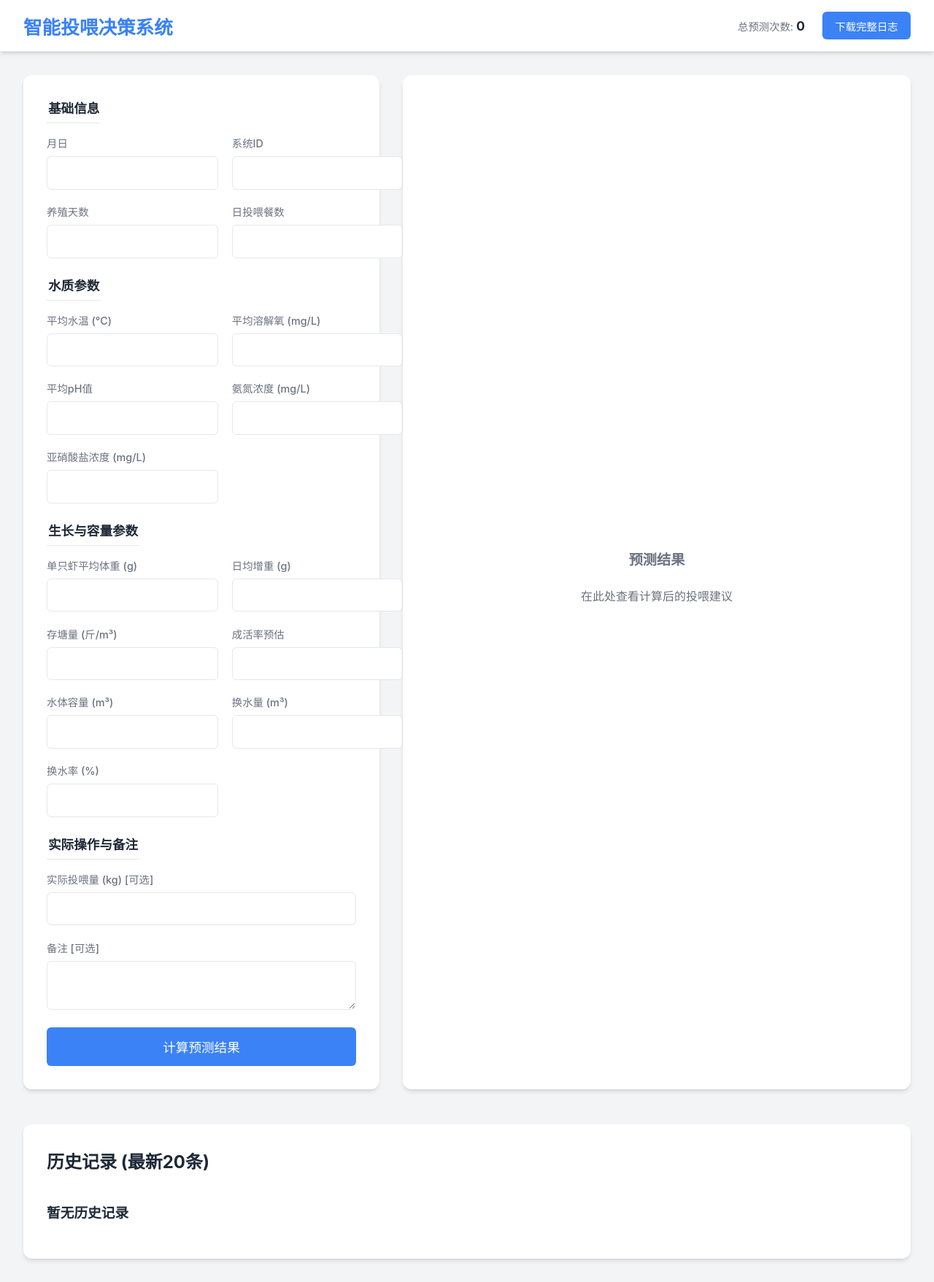
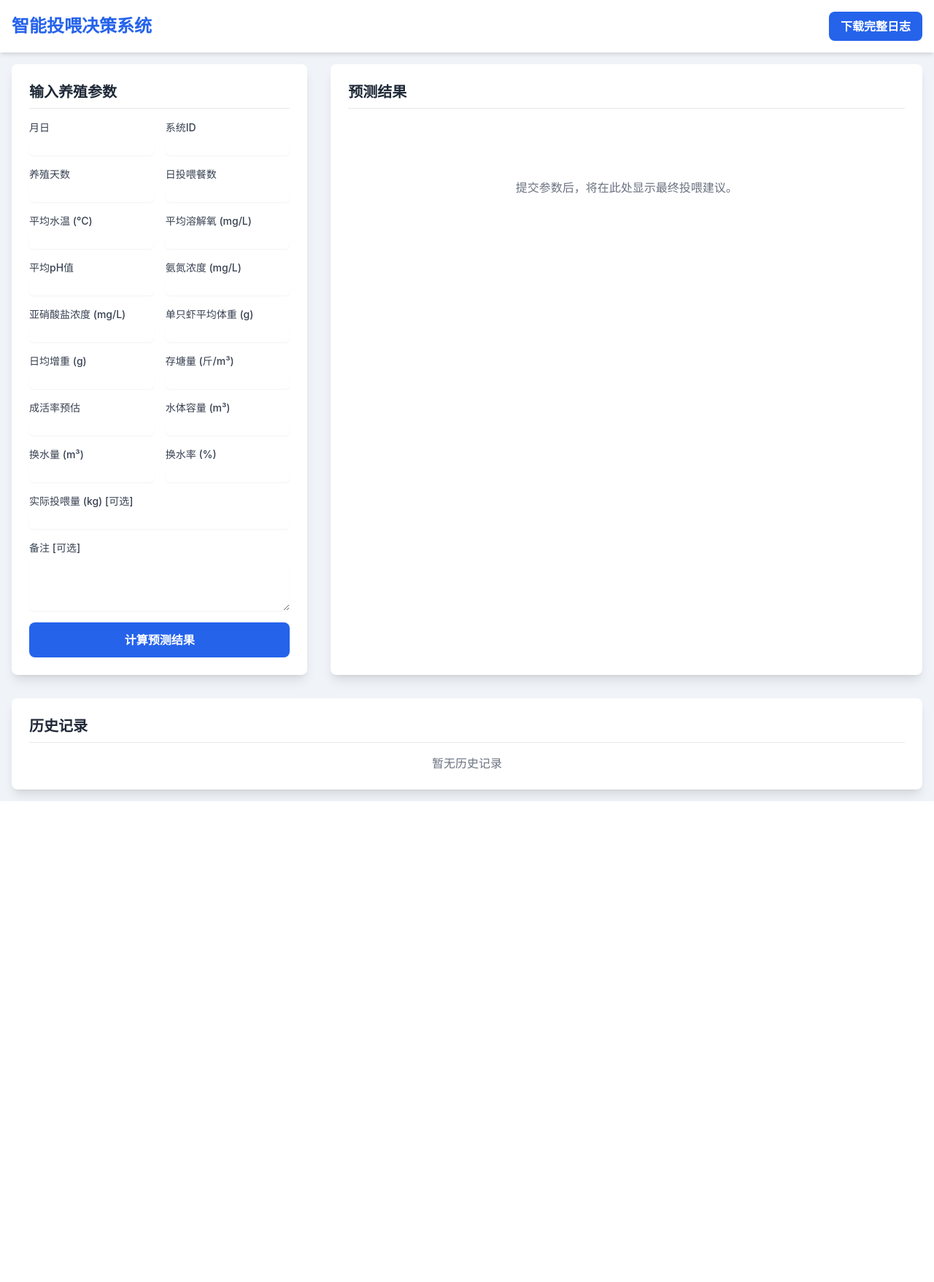
Before and after one commit to zhaohc1010/feeding_agent_webapp, a Flask app: page / in a window 1280 px wide. Shown: the whole page at 73% size. After the commit the page ends 1098 px from the top, so only its background shows below. Run offline with Flask 3, Linux system fonts and the light colour scheme; some libraries are stand-ins or nearby versions.

Commit message:
Add files via upload

```diff
--- a/feeding_agent_webapp/app.py
+++ b/feeding_agent_webapp/app.py
@@ -19,36 +19,48 @@ app = Flask(__name__)
 @app.route('/')
 def index():
     """
-    渲染主页, 加载总预测次数和历史记录。
+    渲染主页, 加载全部历史记录。
     """
-    stats = {'total_predictions': 0}
-    history_table_html = "<h3>暂无历史记录</h3>"
+    history_table_html = "<p class='text-center text-gray-500'>暂无历史记录</p>"
 
     if os.path.exists(LOG_FILE_PATH):
         try:
             df = pd.read_excel(LOG_FILE_PATH)
             if not df.empty:
-                # 只计算总预测次数
-                stats['total_predictions'] = len(df)
+                # 读取所有记录并倒序，让最新的记录显示在最上面
+                all_records = df.iloc[::-1]
 
-                # 准备历史记录表格
-                latest_records = df.tail(20).iloc[::-1]  # 获取最新20条并倒序，让最新的在最上面
+                # 定义要在表格中显示的列
                 display_columns = [
                     'Date', 'age_in_days', 'weight', 'average_water_temp', 'average_do',
                     'LGBM_Prediction_kg', 'Final_Predicted_Amount_kg',
                     'Actual_Feeding_Amount_kg', 'Remarks'
                 ]
-                existing_columns = [col for col in display_columns if col in latest_records.columns]
-                history_table_html = latest_records[existing_columns].to_html(
-                    classes='history-table',
+                # 过滤掉不存在于DataFrame中的列名，以增强代码健壮性
+                existing_columns = [col for col in display_columns if col in all_records.columns]
+
+                # 将数据转换为HTML表格，并添加Tailwind CSS类
+                history_table_html = all_records[existing_columns].to_html(
+                    classes='min-w-full divide-y divide-gray-200',
+                    header=True,
                     index=False,
-                    na_rep='-'
+                    na_rep='-',
+                    border=0
                 )
+                # 为表头和表体添加更精细的样式
+                history_table_html = history_table_html.replace('<thead>', '<thead class="bg-gray-50">')
+                history_table_html = history_table_html.replace('<tbody>',
+                                                                '<tbody class="bg-white divide-y divide-gray-200">')
+                history_table_html = history_table_html.replace('<th>',
+                                                                '<th class="px-6 py-3 text-left text-xs font-medium text-gray-500 uppercase tracking-wider">')
+                history_table_html = history_table_html.replace('<td>',
+                                                                '<td class="px-6 py-4 whitespace-nowrap text-sm text-gray-700">')
+
         except Exception as e:
             print(f"读取日志文件时出错: {e}")
-            history_table_html = "<h3>读取历史记录失败</h3>"
+            history_table_html = "<p class='text-center text-red-500'>读取历史记录失败</p>"
 
-    return render_template('index.html', stats=stats, history_table=history_table_html)
+    return render_template('index.html', history_table=history_table_html)
 
 
 @app.route('/predict', methods=['POST'])
--- a/feeding_agent_webapp/templates/index.html
+++ b/feeding_agent_webapp/templates/index.html
@@ -3,142 +3,78 @@
 <head>
     <meta charset="UTF-8">
     <meta name="viewport" content="width=device-width, initial-scale=1.0">
-    <title>智能投喂量预测智能体</title>
+    <title>智能投喂决策系统</title>
+    <script src="https://cdn.tailwindcss.com"></script>
+    <script src="https://cdn.jsdelivr.net/npm/marked/marked.min.js"></script>
     <style>
-        :root {
-            --primary-color: #3B82F6; --primary-hover: #2563EB;
-            --bg-color: #F3F4F6; --card-bg-color: #FFFFFF;
-            --text-primary: #1F2937; --text-secondary: #6B7280;
-            --border-color: #E5E7EB;
-            --shadow: 0 4px 6px -1px rgba(0, 0, 0, 0.1), 0 2px 4px -2px rgba(0, 0, 0, 0.1);
-        }
-        body, html { margin: 0; padding: 0; font-family: -apple-system, BlinkMacSystemFont, "Segoe UI", Roboto, "Helvetica Neue", Arial, sans-serif; background-color: var(--bg-color); color: var(--text-primary); }
-
-        /* Header */
-        .header {
-            background-color: var(--card-bg-color);
-            padding: 1rem 2rem;
-            display: flex;
-            justify-content: space-between;
-            align-items: center;
-            border-bottom: 1px solid var(--border-color);
-            box-shadow: var(--shadow);
-        }
-        .header-title h1 { font-size: 1.6rem; margin: 0; color: var(--primary-color); }
-        .header-actions { display: flex; align-items: center; gap: 1.5rem; }
-        .stat-display { font-size: 0.9rem; color: var(--text-secondary); }
-        .stat-display strong { color: var(--text-primary); font-size: 1.1rem; }
-        .btn { padding: 0.6em 1.2em; font-size: 0.9em; font-weight: 500; color: #fff; background-color: var(--primary-color); border: none; border-radius: 6px; text-decoration: none; cursor: pointer; transition: background-color 0.2s; }
-        .btn:hover { background-color: var(--primary-hover); }
-
-        /* Main Layout */
-        main { padding: 2rem; max-width: 1400px; margin: 0 auto; }
-        .main-grid { display: grid; grid-template-columns: repeat(12, 1fr); gap: 2rem; }
-        .form-card { grid-column: span 5; }
-        .results-area { grid-column: span 7; }
-        .history-card { grid-column: span 12; margin-top: 1rem; }
-        .card { background-color: var(--card-bg-color); padding: 2rem; border-radius: 12px; box-shadow: var(--shadow); }
-
-        /* Form & Results */
-        .form-grid { display: grid; grid-template-columns: 1fr 1fr; gap: 1.2rem; }
-        fieldset { border: none; padding: 0; margin: 0 0 1.5rem; }
-        legend { font-size: 1.1rem; font-weight: 600; color: var(--text-primary); margin-bottom: 1rem; padding-bottom: 0.5rem; border-bottom: 1px solid var(--border-color); }
-        .form-group { display: flex; flex-direction: column; }
-        label { margin-bottom: 0.5rem; font-weight: 500; font-size: 0.9em; color: var(--text-secondary); }
-        input, textarea { padding: 0.8em; border: 1px solid var(--border-color); border-radius: 6px; font-size: 1em; }
-        .results-area .placeholder { text-align: center; color: var(--text-secondary); padding: 4rem 1rem; height: 100%; box-sizing: border-box; display: flex; flex-direction: column; justify-content: center; align-items: center; }
-        #results-card { display: none; } #results-content { white-space: pre-wrap; font-family: 'Courier New', monospace; font-size: 0.95em; }
-        .spinner { display: none; margin: 4rem auto; width: 40px; height: 40px; border: 4px solid #E5E7EB; border-top: 4px solid var(--primary-color); border-radius: 50%; animation: spin 1s linear infinite; }
-        @keyframes spin { 0% { transform: rotate(0deg); } 100% { transform: rotate(360deg); } }
-
-        /* History Table */
-        .history-card h2 { margin-top: 0; }
-        .table-wrapper { max-height: 400px; overflow-y: auto; }
-        .history-table { width: 100%; border-collapse: collapse; font-size: 0.9em; }
-        .history-table th, .history-table td { border-bottom: 1px solid var(--border-color); padding: 10px 12px; text-align: left; }
-        .history-table th { background-color: #F9FAFB; font-weight: 600; position: sticky; top: 0; }
-        .history-table tbody tr:hover { background-color: #EFF6FF; }
-
-        /* Responsive */
-        @media (max-width: 1200px) {
-            .form-card, .results-area { grid-column: span 6; }
-        }
-        @media (max-width: 992px) {
-            .form-card, .results-area { grid-column: span 12; }
-            .main-grid { display: flex; flex-direction: column; }
-        }
+        body { font-family: 'Inter', sans-serif, -apple-system, BlinkMacSystemFont; background-color: #f0f4f8; }
+        .form-input:focus { box-shadow: 0 0 0 3px rgba(66, 153, 225, 0.5); border-color: #4299e1; }
+        .prose h3 { margin-top: 0; }
+        .prose p { margin-bottom: 0.5rem; }
     </style>
 </head>
-<body>
-    <header class="header">
-        <div class="header-title"><h1>智能投喂决策系统</h1></div>
-        <div class="header-actions">
-            <div class="stat-display">总预测次数: <strong>{{ stats.total_predictions }}</strong></div>
-            <a href="/download_log" class="btn">下载完整日志</a>
+<body class="text-gray-800">
+
+    <header class="bg-white shadow-md sticky top-0 z-10">
+        <div class="container mx-auto px-4 py-4 flex justify-between items-center">
+            <h1 class="text-2xl font-bold text-blue-600">智能投喂决策系统</h1>
+            <a href="/download_log" class="bg-blue-600 hover:bg-blue-700 text-white font-bold py-2 px-4 rounded-lg transition duration-300">下载完整日志</a>
         </div>
     </header>
 
-    <main>
-        <div class="main-grid">
-            <div class="form-card card">
-                <form id="prediction-form">
-                    <fieldset>
-                        <legend>基础信息</legend>
-                        <div class="form-grid">
-                            <div class="form-group"><label for="month_day">月日</label><input type="text" id="month_day" name="month_day" required></div>
-                            <div class="form-group"><label for="system_id">系统ID</label><input type="text" id="system_id" name="system_id" required></div>
-                            <div class="form-group"><label for="age_in_days">养殖天数</label><input type="number" step="any" id="age_in_days" name="age_in_days" required></div>
-                            <div class="form-group"><label for="number_of_meals">日投喂餐数</label><input type="number" step="any" id="number_of_meals" name="number_of_meals" required></div>
+    <main class="container mx-auto p-4">
+        <div class="lg:flex lg:space-x-8">
+            <!-- Input Form Section -->
+            <div class="w-full lg:w-1/3">
+                <div class="bg-white p-6 rounded-lg shadow-lg">
+                    <h2 class="text-xl font-bold mb-4 border-b pb-2">输入养殖参数</h2>
+                    <form id="prediction-form" class="space-y-4">
+                        <div class="grid grid-cols-1 md:grid-cols-2 gap-4">
+                            <div><label for="month_day" class="block text-sm font-medium text-gray-700">月日</label><input type="text" id="month_day" name="month_day" required class="form-input mt-1 block w-full border-gray-300 rounded-md shadow-sm"></div>
+                            <div><label for="system_id" class="block text-sm font-medium text-gray-700">系统ID</label><input type="text" id="system_id" name="system_id" required class="form-input mt-1 block w-full border-gray-300 rounded-md shadow-sm"></div>
+                            <div><label for="age_in_days" class="block text-sm font-medium text-gray-700">养殖天数</label><input type="number" step="any" id="age_in_days" name="age_in_days" required class="form-input mt-1 block w-full border-gray-300 rounded-md shadow-sm"></div>
+                            <div><label for="number_of_meals" class="block text-sm font-medium text-gray-700">日投喂餐数</label><input type="number" step="any" id="number_of_meals" name="number_of_meals" required class="form-input mt-1 block w-full border-gray-300 rounded-md shadow-sm"></div>
+                            <div><label for="average_water_temp" class="block text-sm font-medium text-gray-700">平均水温 (°C)</label><input type="number" step="any" id="average_water_temp" name="average_water_temp" required class="form-input mt-1 block w-full border-gray-300 rounded-md shadow-sm"></div>
+                            <div><label for="average_do" class="block text-sm font-medium text-gray-700">平均溶解氧 (mg/L)</label><input type="number" step="any" id="average_do" name="average_do" required class="form-input mt-1 block w-full border-gray-300 rounded-md shadow-sm"></div>
+                            <div><label for="average_ph" class="block text-sm font-medium text-gray-700">平均pH值</label><input type="number" step="any" id="average_ph" name="average_ph" required class="form-input mt-1 block w-full border-gray-300 rounded-md shadow-sm"></div>
+                            <div><label for="ammonia_nitrogen" class="block text-sm font-medium text-gray-700">氨氮浓度 (mg/L)</label><input type="number" step="any" id="ammonia_nitrogen" name="ammonia_nitrogen" required class="form-input mt-1 block w-full border-gray-300 rounded-md shadow-sm"></div>
+                            <div><label for="nitrite_nitrogen" class="block text-sm font-medium text-gray-700">亚硝酸盐浓度 (mg/L)</label><input type="number" step="any" id="nitrite_nitrogen" name="nitrite_nitrogen" required class="form-input mt-1 block w-full border-gray-300 rounded-md shadow-sm"></div>
+                            <div><label for="weight" class="block text-sm font-medium text-gray-700">单只虾平均体重 (g)</label><input type="number" step="any" id="weight" name="weight" required class="form-input mt-1 block w-full border-gray-300 rounded-md shadow-sm"></div>
+                            <div><label for="avg_daily_weight_gain" class="block text-sm font-medium text-gray-700">日均增重 (g)</label><input type="number" step="any" id="avg_daily_weight_gain" name="avg_daily_weight_gain" required class="form-input mt-1 block w-full border-gray-300 rounded-md shadow-sm"></div>
+                            <div><label for="shrimp_loading_cap" class="block text-sm font-medium text-gray-700">存塘量 (斤/m³)</label><input type="number" step="any" id="shrimp_loading_cap" name="shrimp_loading_cap" required class="form-input mt-1 block w-full border-gray-300 rounded-md shadow-sm"></div>
+                            <div><label for="survival_rate" class="block text-sm font-medium text-gray-700">成活率预估</label><input type="number" step="any" id="survival_rate" name="survival_rate" required class="form-input mt-1 block w-full border-gray-300 rounded-md shadow-sm"></div>
+                            <div><label for="water_body_capacity" class="block text-sm font-medium text-gray-700">水体容量 (m³)</label><input type="number" step="any" id="water_body_capacity" name="water_body_capacity" required class="form-input mt-1 block w-full border-gray-300 rounded-md shadow-sm"></div>
+                            <div><label for="water_change_amount" class="block text-sm font-medium text-gray-700">换水量 (m³)</label><input type="number" step="any" id="water_change_amount" name="water_change_amount" required class="form-input mt-1 block w-full border-gray-300 rounded-md shadow-sm"></div>
+                            <div><label for="water_change_rate" class="block text-sm font-medium text-gray-700">换水率 (%)</label><input type="number" step="any" id="water_change_rate" name="water_change_rate" required class="form-input mt-1 block w-full border-gray-300 rounded-md shadow-sm"></div>
                         </div>
-                    </fieldset>
-                     <fieldset>
-                        <legend>水质参数</legend>
-                        <div class="form-grid">
-                            <div class="form-group"><label for="average_water_temp">平均水温 (°C)</label><input type="number" step="any" id="average_water_temp" name="average_water_temp" required></div>
-                            <div class="form-group"><label for="average_do">平均溶解氧 (mg/L)</label><input type="number" step="any" id="average_do" name="average_do" required></div>
-                            <div class="form-group"><label for="average_ph">平均pH值</label><input type="number" step="any" id="average_ph" name="average_ph" required></div>
-                            <div class="form-group"><label for="ammonia_nitrogen">氨氮浓度 (mg/L)</label><input type="number" step="any" id="ammonia_nitrogen" name="ammonia_nitrogen" required></div>
-                            <div class="form-group"><label for="nitrite_nitrogen">亚硝酸盐浓度 (mg/L)</label><input type="number" step="any" id="nitrite_nitrogen" name="nitrite_nitrogen" required></div>
-                        </div>
-                     </fieldset>
-                     <fieldset>
-                        <legend>生长与容量参数</legend>
-                        <div class="form-grid">
-                           <div class="form-group"><label for="weight">单只虾平均体重 (g)</label><input type="number" step="any" id="weight" name="weight" required></div>
-                           <div class="form-group"><label for="avg_daily_weight_gain">日均增重 (g)</label><input type="number" step="any" id="avg_daily_weight_gain" name="avg_daily_weight_gain" required></div>
-                           <div class="form-group"><label for="shrimp_loading_cap">存塘量 (斤/m³)</label><input type="number" step="any" id="shrimp_loading_cap" name="shrimp_loading_cap" required></div>
-                           <div class="form-group"><label for="survival_rate">成活率预估</label><input type="number" step="any" id="survival_rate" name="survival_rate" required></div>
-                           <div class="form-group"><label for="water_body_capacity">水体容量 (m³)</label><input type="number" step="any" id="water_body_capacity" name="water_body_capacity" required></div>
-                           <div class="form-group"><label for="water_change_amount">换水量 (m³)</label><input type="number" step="any" id="water_change_amount" name="water_change_amount" required></div>
-                           <div class="form-group"><label for="water_change_rate">换水率 (%)</label><input type="number" step="any" id="water_change_rate" name="water_change_rate" required></div>
-                        </div>
-                     </fieldset>
-                     <fieldset>
-                        <legend>实际操作与备注</legend>
-                        <div class="form-grid">
-                            <div class="form-group" style="grid-column: 1 / -1;"><label for="actual_feeding_amount">实际投喂量 (kg) [可选]</label><input type="number" step="any" id="actual_feeding_amount" name="actual_feeding_amount"></div>
-                            <div class="form-group" style="grid-column: 1 / -1;"><label for="remarks">备注 [可选]</label><textarea id="remarks" name="remarks" rows="3"></textarea></div>
-                        </div>
-                     </fieldset>
-                    <button type="submit" class="btn" style="width: 100%; font-size: 1.1em; padding: 0.8em;">计算预测结果</button>
-                </form>
-            </div>
-            <div class="results-area card">
-                <div class="placeholder" id="results-placeholder">
-                    <h3 style="font-size: 1.2rem; margin: 0 0 0.5rem;">预测结果</h3>
-                    <p>在此处查看计算后的投喂建议</p>
-                </div>
-                <div class="spinner" id="loading-spinner"></div>
-                <div id="results-card">
-                    <h3 style="margin-top: 0;">最终投喂建议</h3>
-                    <div id="results-content"></div>
+                        <div><label for="actual_feeding_amount" class="block text-sm font-medium text-gray-700">实际投喂量 (kg) [可选]</label><input type="number" step="any" id="actual_feeding_amount" name="actual_feeding_amount" class="form-input mt-1 block w-full border-gray-300 rounded-md shadow-sm"></div>
+                        <div><label for="remarks" class="block text-sm font-medium text-gray-700">备注 [可选]</label><textarea id="remarks" name="remarks" rows="3" class="form-input mt-1 block w-full border-gray-300 rounded-md shadow-sm"></textarea></div>
+                        <button type="submit" class="w-full bg-blue-600 hover:bg-blue-700 text-white font-bold py-3 px-4 rounded-lg transition duration-300 mt-4">计算预测结果</button>
+                    </form>
                 </div>
             </div>
-            <div class="history-card card">
-                <h2>历史记录 (最新20条)</h2>
-                <div class="table-wrapper">
-                    {{ history_table|safe }}
+
+            <!-- Result Section -->
+            <div class="w-full lg:w-2/3 mt-8 lg:mt-0">
+                <div id="results-area" class="bg-white p-6 rounded-lg shadow-lg min-h-full">
+                    <h2 class="text-xl font-bold mb-4 border-b pb-2">预测结果</h2>
+                    <div id="spinner" class="hidden text-center py-10">
+                        <div class="inline-block animate-spin rounded-full h-12 w-12 border-b-2 border-blue-600"></div>
+                        <p class="mt-4 text-gray-600">正在调用模型计算，请稍候...</p>
+                    </div>
+                    <div id="placeholder" class="text-center py-20 text-gray-500">
+                        <p>提交参数后，将在此处显示最终投喂建议。</p>
+                    </div>
+                    <div id="results-content" class="prose max-w-none"></div>
                 </div>
+            </div>
+        </div>
+
+        <!-- History Section -->
+        <div class="mt-8 bg-white p-6 rounded-lg shadow-lg">
+            <h2 class="text-xl font-bold mb-4 border-b pb-2">历史记录</h2>
+            <div class="overflow-x-auto">
+                {{ history_table|safe }}
             </div>
         </div>
     </main>
@@ -149,14 +85,16 @@
             const formData = new FormData(event.target);
             const data = Object.fromEntries(formData.entries());
 
-            const resultsPlaceholder = document.getElementById('results-placeholder');
-            const resultsCard = document.getElementById('results-card');
+            const placeholder = document.getElementById('placeholder');
+            const spinner = document.getElementById('spinner');
             const resultsContent = document.getElementById('results-content');
-            const spinner = document.getElementById('loading-spinner');
+            const resultsArea = document.getElementById('results-area');
 
-            resultsPlaceholder.style.display = 'none';
-            resultsCard.style.display = 'none';
-            spinner.style.display = 'block';
+            // Scroll to results and show spinner
+            resultsArea.scrollIntoView({ behavior: 'smooth' });
+            placeholder.classList.add('hidden');
+            resultsContent.innerHTML = '';
+            spinner.classList.remove('hidden');
 
             try {
                 const response = await fetch('/predict', {
@@ -165,23 +103,27 @@
                     body: JSON.stringify(data)
                 });
 
-                spinner.style.display = 'none';
-
                 if (!response.ok) {
                     const errorData = await response.json();
                     throw new Error(errorData.error || `HTTP 错误! 状态: ${response.status}`);
                 }
 
                 const result = await response.json();
-                resultsContent.innerText = result.recommendation;
-                resultsCard.style.display = 'block';
+                // Use marked.js to parse markdown-like text from LLM
+                resultsContent.innerHTML = marked.parse(result.recommendation);
+
+                // Reload the page to show the latest history after a short delay
+                setTimeout(() => {
+                    window.location.reload();
+                }, 2000);
 
             } catch (error) {
-                spinner.style.display = 'none';
-                resultsContent.innerText = `请求出错: ${error.message}`;
-                resultsCard.style.display = 'block';
+                resultsContent.innerHTML = `<p class="text-red-500 font-bold">请求出错:</p><p class="text-red-700">${error.message}</p>`;
+            } finally {
+                spinner.classList.add('hidden');
             }
         });
     </script>
+
 </body>
 </html>
```
